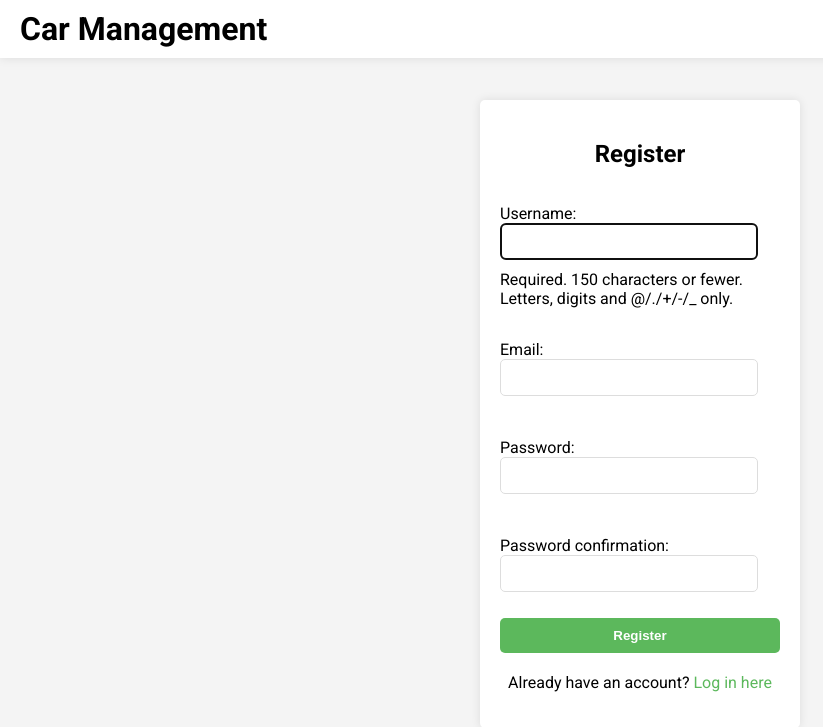
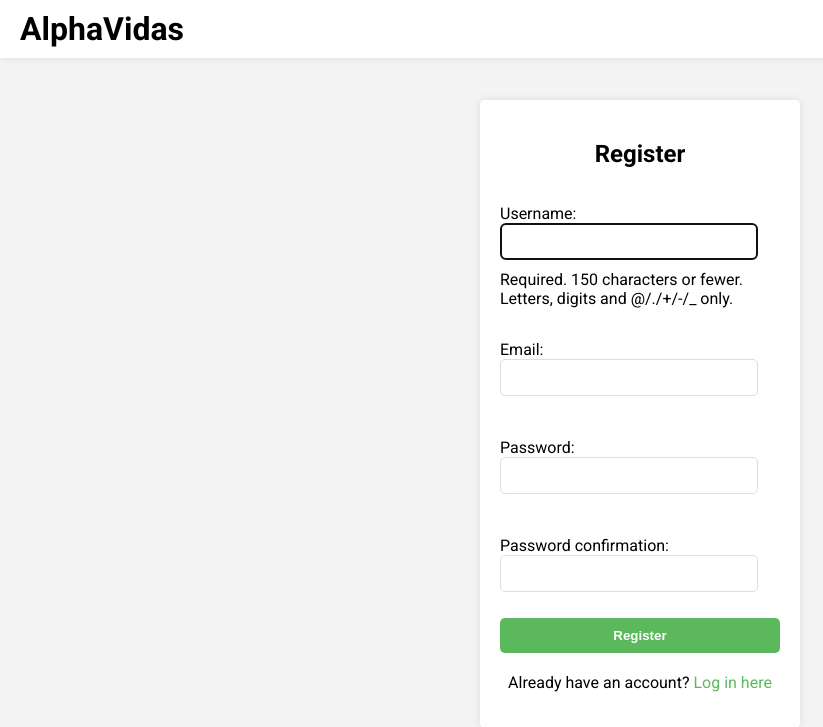
Before and after one commit to brennoviana/AlphaVidas, a Django app: page /accounts/register/ in a window 1280 px wide. Shown: the top 727 px of the page, without its empty margins (0-823 px from the left). Run offline with Django 5.2, Linux system fonts and the light colour scheme.

Commit message:
commit inicial

```diff
--- a/AlphaManager/settings.py
+++ b/AlphaManager/settings.py
@@ -83,5 +83,3 @@ DEFAULT_AUTO_FIELD = 'django.db.models.BigAutoField'
 STATIC_URL = '/static/'
 
 LOGIN_URL = '/accounts/login/'
-
-STATICFILES_DIRS = [BASE_DIR / 'AlphaManager/static']
--- a/accounts/templates/accounts/login.html
+++ b/accounts/templates/accounts/login.html
@@ -6,11 +6,10 @@
     <meta charset="UTF-8">
     <meta name="viewport" content="width=device-width, initial-scale=1.0">
     <link rel="stylesheet" type="text/css" href="{% static 'accounts/css/styles.css' %}">
-    <link rel="icon" type="image/png" href="{% static 'global/images/car.png' %}">
 </head>
 <body>
     <header class="header">
-        <h1>Car Management</h1>
+        <h1>AlphaVidas</h1>
     </header>
     <div class="container">
         <h2>Login</h2>
--- a/accounts/templates/accounts/register.html
+++ b/accounts/templates/accounts/register.html
@@ -6,11 +6,10 @@
     <meta charset="UTF-8">
     <meta name="viewport" content="width=device-width, initial-scale=1.0">
     <link rel="stylesheet" type="text/css" href="{% static 'accounts/css/styles.css' %}">
-    <link rel="icon" type="image/png" href="{% static 'global/images/car.png' %}">
 </head>
 <body>
     <header class="header">
-        <h1>Car Management</h1>
+        <h1>AlphaVidas</h1>
     </header>
     <div class="container">
         <h2>Register</h2>
```
